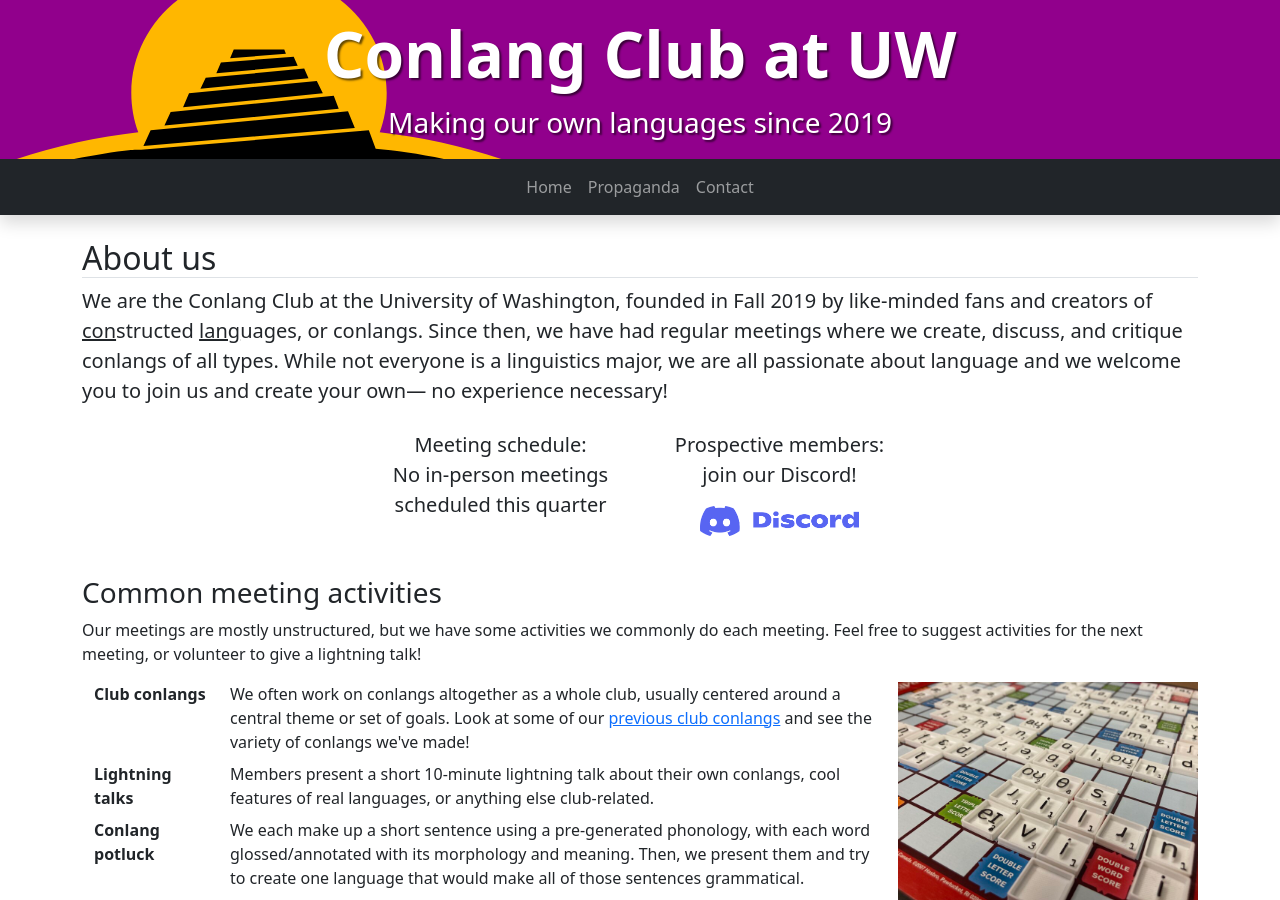
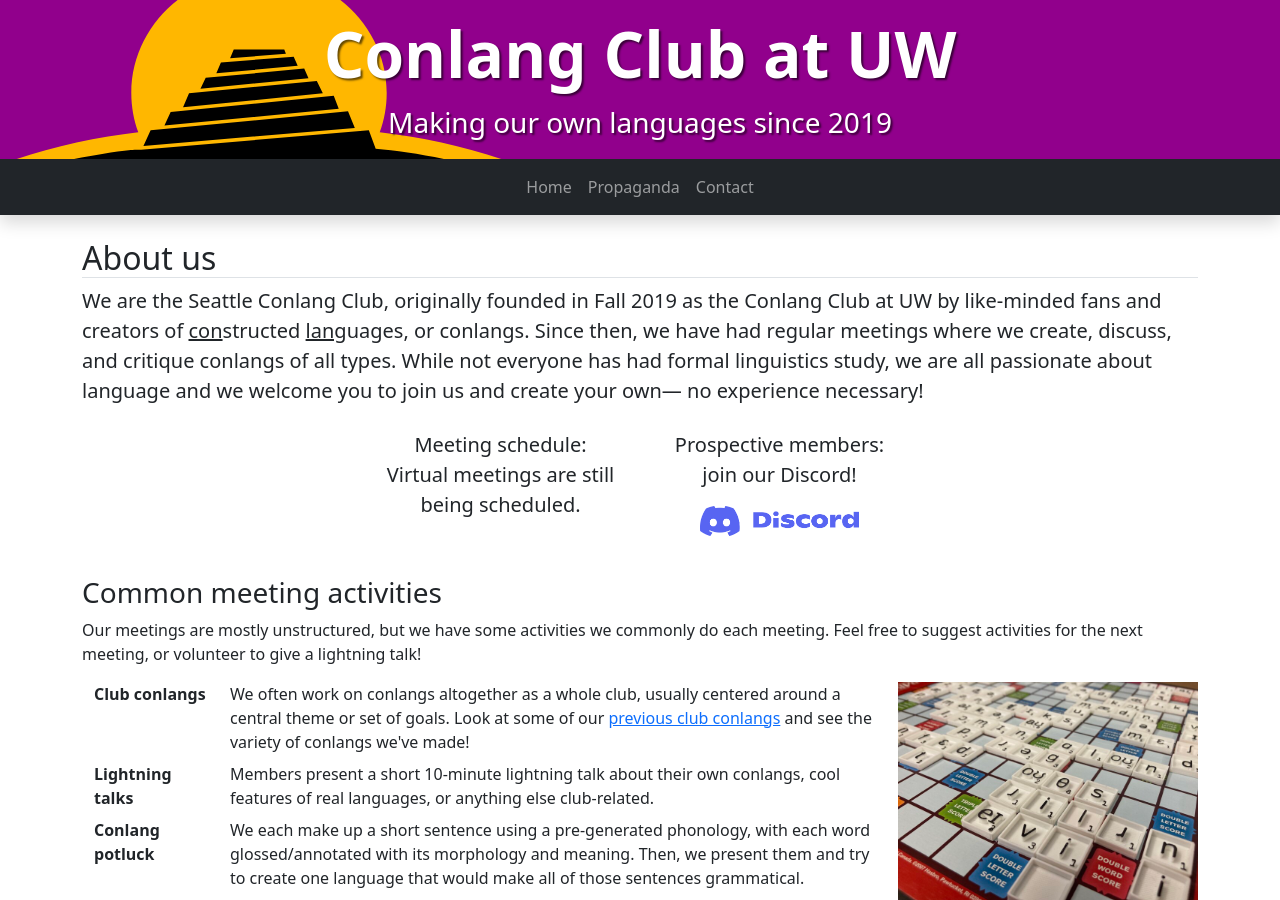
Before and after one commit to conlangclub/sl-ling-proj, a Jekyll site: the page built from index.html, in a window 1280 px wide and 900 px high. Built offline with Jekyll 4.4.1, drawn with Linux system fonts in a browser that asks for light colours.

Commit message:
change club name

```diff
--- a/_config.yml
+++ b/_config.yml
@@ -1,4 +1,4 @@
-name: Conlang Club at UW
+name: Seattle Conlang Club
 
 domain: conlang.club
 url: https://conlang.club
--- a/index.html
+++ b/index.html
@@ -6,14 +6,14 @@
 <main class="page-index container">
   <section id="about">
     <h2 class="mt-4">About us</h2>
-    <p class="lead mb-4">We are the Conlang Club at the University of Washington, founded in Fall 2019 by like-minded fans and creators of <u>con</u>structed <u>lang</u>uages, or conlangs. Since then, we have had regular meetings where we create, discuss, and critique conlangs of all types. While not everyone is a linguistics major, we are all passionate about language and we welcome you to join us and create your own― <strong>no experience necessary!</strong></p>
+    <p class="lead mb-4">We are the Seattle Conlang Club, originally founded in Fall 2019 as the Conlang Club at UW by like-minded fans and creators of <u>con</u>structed <u>lang</u>uages, or conlangs. Since then, we have had regular meetings where we create, discuss, and critique conlangs of all types. While not everyone has had formal linguistics study, we are all passionate about language and we welcome you to join us and create your own― <strong>no experience necessary!</strong></p>
 
     <address class="quick-info">
       <div class="col-md">
         <p>
           <strong>Meeting schedule:</strong>
           <br>
-          No in-person meetings scheduled this quarter
+          Virtual meetings are still being scheduled.
         </p>
       </div>
 
```
